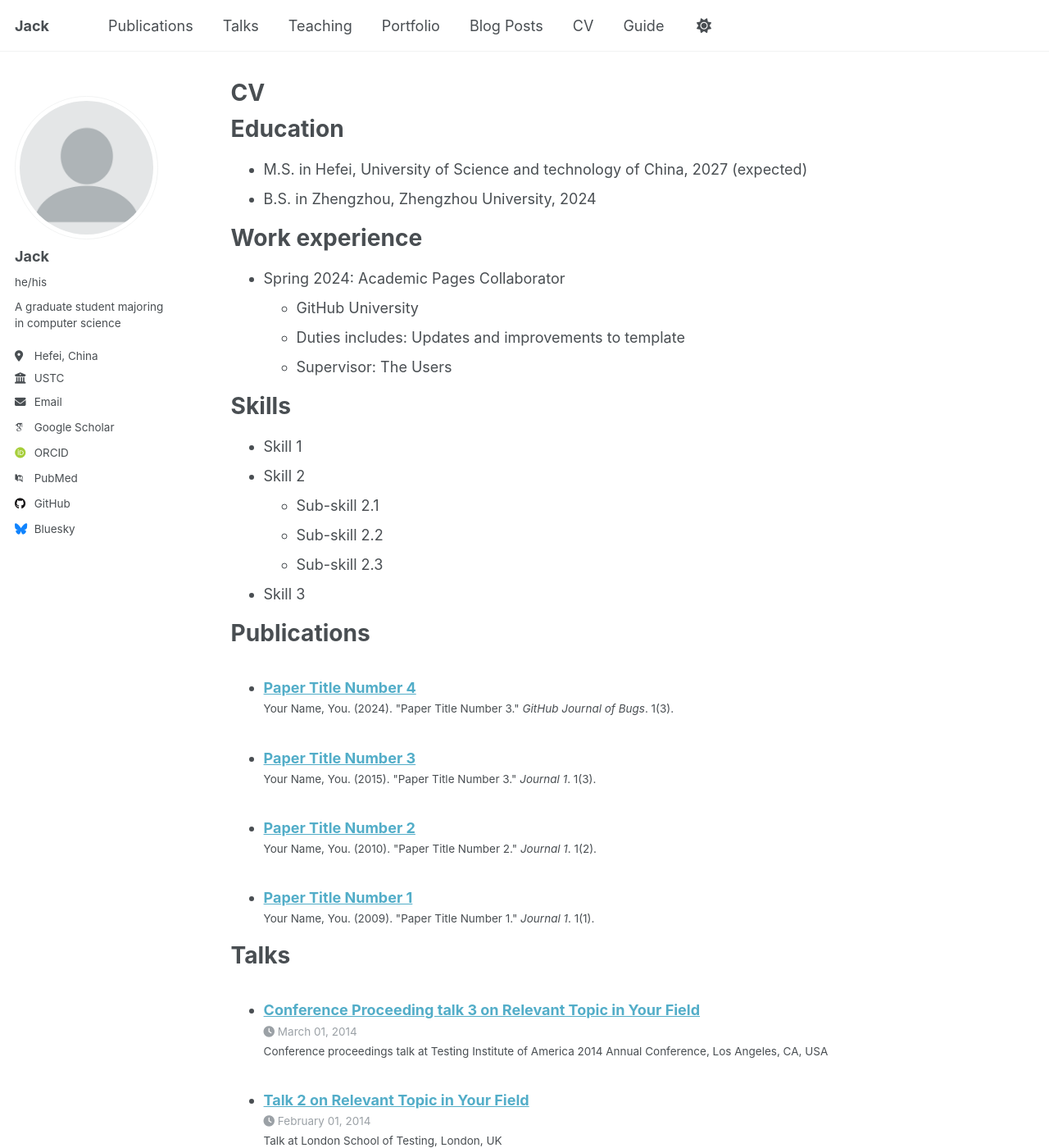
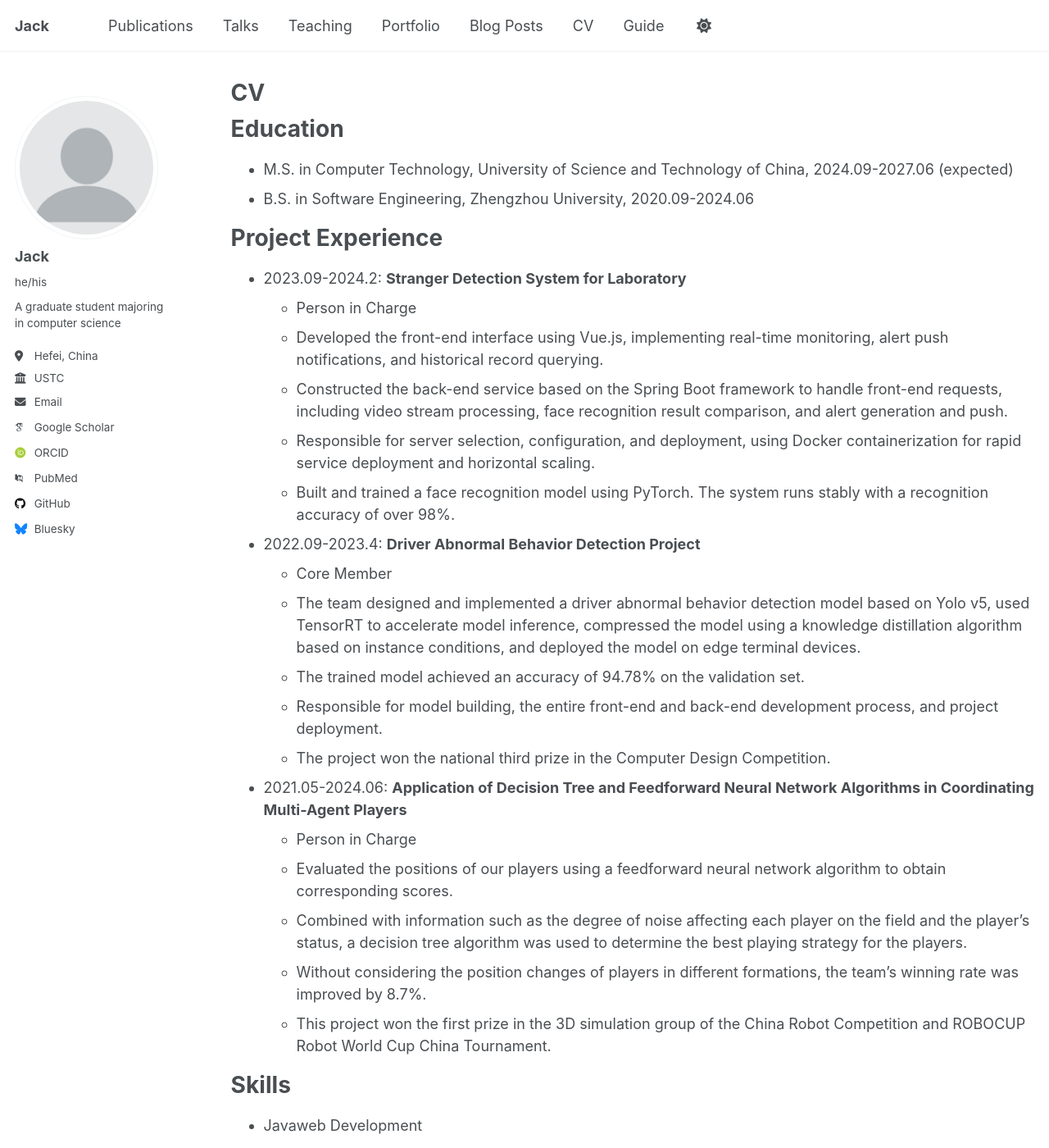
Before and after one commit to qsxustc/qsxustc.github.io, a Jekyll site: the page built from _pages/cv.md, in a window 1280 px wide and 1400 px high. Shown: the whole window at 82% size. Built offline with Jekyll 4.4.1, drawn with Linux system fonts in a browser that asks for light colours; some web fonts are replaced; some of the changed text lies outside the part shown.

Commit message:
Update cv.md

```diff
--- a/_pages/cv.md
+++ b/_pages/cv.md
@@ -11,44 +11,48 @@ redirect_from:
 
 Education
 ======
-<!-- * Ph.D in Version Control Theory, GitHub University, 2018 (expected) -->
-* M.S. in Hefei, University of Science and technology of China, 2027 (expected)
-* B.S. in Zhengzhou, Zhengzhou University, 2024
+* M.S. in Computer Technology, University of Science and Technology of China, 2024.09-2027.06 (expected)
+* B.S. in Software Engineering, Zhengzhou University, 2020.09-2024.06
 
-Work experience
+Project Experience
 ======
-* Spring 2024: Academic Pages Collaborator
-  * GitHub University
-  * Duties includes: Updates and improvements to template
-  * Supervisor: The Users
+* 2023.09-2024.2: **Stranger Detection System for Laboratory**
+  * Person in Charge
+  * Developed the front-end interface using Vue.js, implementing real-time monitoring, alert push notifications, and historical record querying.
+  * Constructed the back-end service based on the Spring Boot framework to handle front-end requests, including video stream processing, face recognition result comparison, and alert generation and push.
+  * Responsible for server selection, configuration, and deployment, using Docker containerization for rapid service deployment and horizontal scaling.
+  * Built and trained a face recognition model using PyTorch. The system runs stably with a recognition accuracy of over 98%.
+
+* 2022.09-2023.4: **Driver Abnormal Behavior Detection Project**
+  * Core Member
+  * The team designed and implemented a driver abnormal behavior detection model based on Yolo v5, used TensorRT to accelerate model inference, compressed the model using a knowledge distillation algorithm based on instance conditions, and deployed the model on edge terminal devices.
+  * The trained model achieved an accuracy of 94.78% on the validation set.
+  * Responsible for model building, the entire front-end and back-end development process, and project deployment.
+  * The project won the national third prize in the Computer Design Competition.
+
+* 2021.05-2024.06: **Application of Decision Tree and Feedforward Neural Network Algorithms in Coordinating Multi-Agent Players**
+  * Person in Charge
+  * Evaluated the positions of our players using a feedforward neural network algorithm to obtain corresponding scores.
+  * Combined with information such as the degree of noise affecting each player on the field and the player's status, a decision tree algorithm was used to determine the best playing strategy for the players.
+  * Without considering the position changes of players in different formations, the team's winning rate was improved by 8.7%.
+  * This project won the first prize in the 3D simulation group of the China Robot Competition and ROBOCUP Robot World Cup China Tournament.
 
 Skills
 ======
-* Skill 1
-* Skill 2
-  * Sub-skill 2.1
-  * Sub-skill 2.2
-  * Sub-skill 2.3
-* Skill 3
+* Javaweb Development
+* Linux System Operation
+* Deep Learning
+* Image Processing
 
-Publications
+Honors and Awards
 ======
-  <ul>{% for post in site.publications reversed %}
-    {% include archive-single-cv.html %}
-  {% endfor %}</ul>
+* First Prize in the 3D simulation group of the 2022 China Robot Competition and ROBOCUP Robot World Cup China Tournament
+* National Third Prize in the 2023 Computer Design Competition
+* University-level completion of the 2021 College Student Innovation and Entrepreneurship Challenge
+* Second and Third-class Student Scholarships and National励志 (Encouragement) Scholarship in 2020 and 2021
+* Rated as a 'Triple-A' Student at Zhengzhou University in 2022
 
-Talks
+Service and Leadership
 ======
-  <ul>{% for post in site.talks reversed %}
-    {% include archive-single-talk-cv.html  %}
-  {% endfor %}</ul>
-
-Teaching
-======
-  <ul>{% for post in site.teaching reversed %}
-    {% include archive-single-cv.html %}
-  {% endfor %}</ul>
-
-Service and leadership
-======
-* Currently signed in to 43 different slack teams
+* Served as the person in charge of the Zhengzhou University Simulation Laboratory, leading the team to complete the RoboCup football robot-simulation 3D project.
+* Served as the deputy class monitor, actively communicating with teachers and cooperating with the class monitor to complete class work.
```
